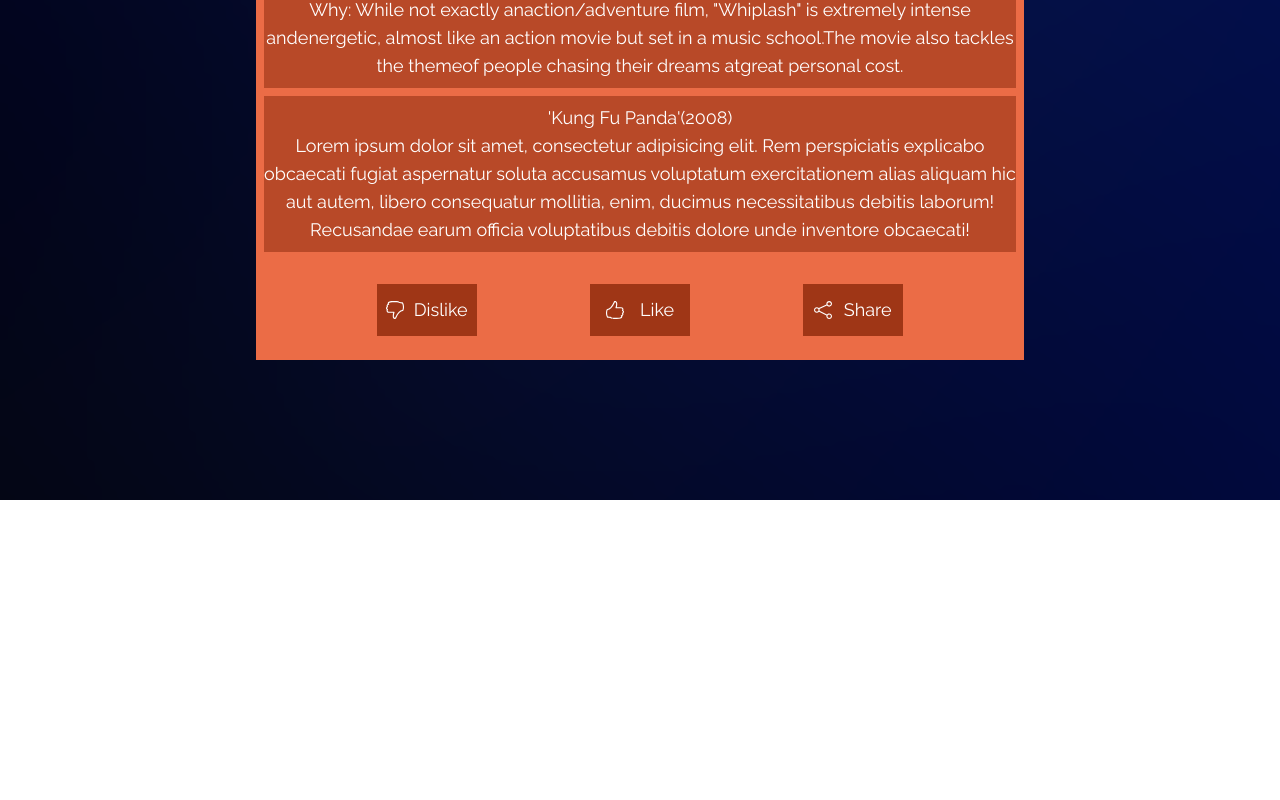
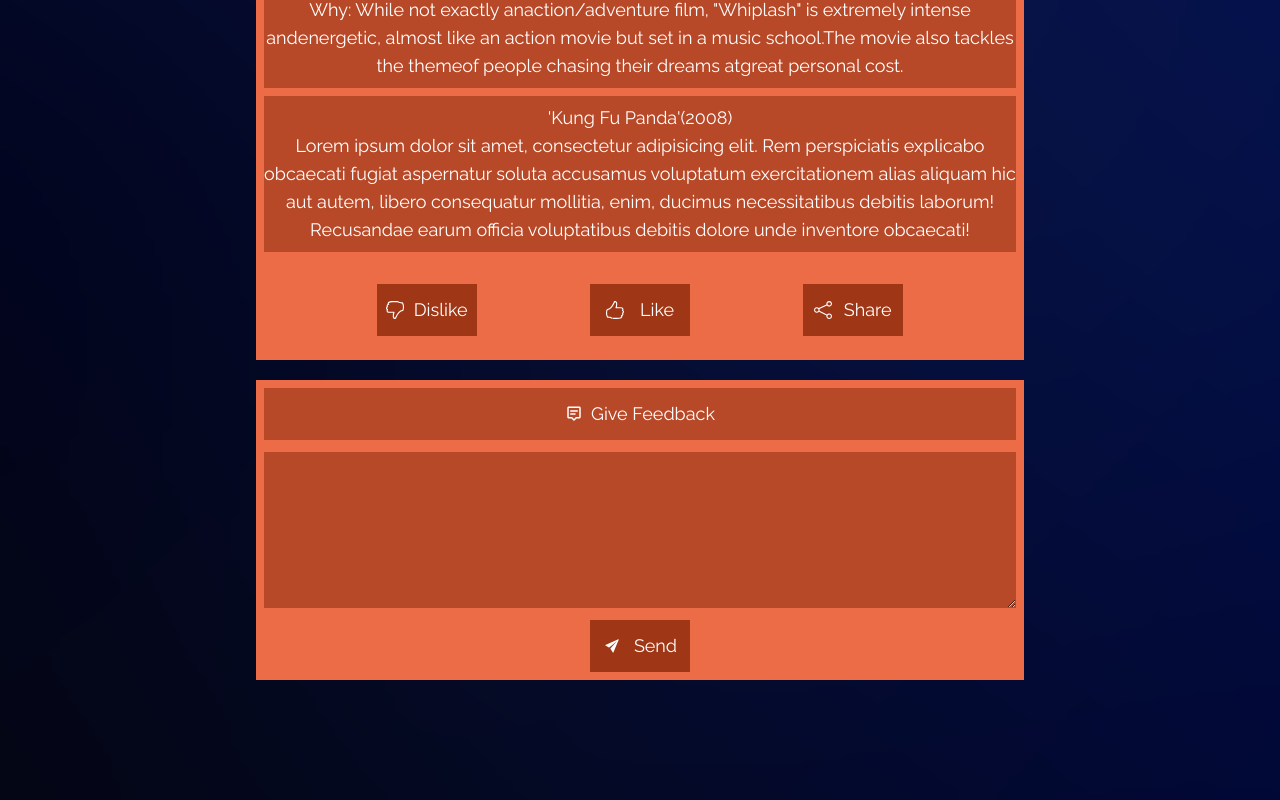
Before and after one commit to GitbySid/know-yourself, a Next.js app: page /ask/1 in a window 1280 px wide. Shown: the part 1204-2004 px from the top of the page. Before the commit the page ends 1704 px from the top, so only its background shows below. Built offline with nearby package versions, Linux system fonts and the light colour scheme.

Commit message:
feat: add feedback button after AI reply

```diff
--- a/app/(ask)/ask/[promptId]/_components/question-form.jsx
+++ b/app/(ask)/ask/[promptId]/_components/question-form.jsx
@@ -5,6 +5,8 @@
 import { SlLike, SlDislike, SlShare } from 'react-icons/sl';
 import { twMerge } from 'tailwind-merge';
 import { ImSpinner10 } from 'react-icons/im';
+import { BiMessageAltDetail } from 'react-icons/bi';
+import { IoIosSend } from 'react-icons/io';
 
 const PROMPT_TO_LIGHT_CLASS_MAP = {
   orange: 'bg-orange-light',
@@ -39,6 +41,7 @@
   const [selectedChoice3, setSelectedChoice3] = useState('');
   const [answer4, setAnswer4] = useState('');
   const [answer5, setAnswer5] = useState('');
+  const [feedback, setFeedback] = useState('');
 
   useEffect(() => {
     const getPromptData = async (label) => {
@@ -58,10 +61,16 @@
   const handleDislike = () => {
     // TODO: Add OnClick
   };
+
   const handleLike = () => {
     // TODO: Add OnClick
   };
+
   const handleShare = () => {
+    // TODO: Add OnClick
+  };
+
+  const handleFeedback = () => {
     // TODO: Add OnClick
   };
 
@@ -290,6 +299,45 @@
           </button>
         </div>
       </div>
+      <div
+        className={twMerge(
+          'flex flex-col items-center text-white text-lg w-full h-full p-2 overflow-auto max-w-3xl',
+          PROMPT_TO_LIGHT_CLASS_MAP[prompt?.backgroundColor]
+        )}
+      >
+        <div
+          className={twMerge(
+            'flex gap-2 justify-center items-center py-3 px-2 hover:bg max w-full',
+            PROMPT_TO_MEDIUM_CLASS_MAP[prompt?.backgroundColor]
+          )}
+        >
+          <BiMessageAltDetail />
+          <p>Give Feedback</p>
+        </div>
+        <textarea
+          name='feedback'
+          id='feedback'
+          cols='30'
+          rows='5'
+          className={twMerge(
+            'w-full text-white outline-none my-3 px-3 py-2 placeholder:text-white',
+            PROMPT_TO_MEDIUM_CLASS_MAP[prompt?.backgroundColor]
+          )}
+          value={feedback}
+          onChange={(e) => setFeedback(e.target.value)}
+        />
+        <button
+          className={twMerge(
+            'flex gap-2 justify-evenly items-center py-3 px-2 w-[100px]',
+            PROMPT_TO_DARK_CLASS_MAP[prompt?.backgroundColor],
+            'peer-checked:h-[200px] peer-checked:overflow-scroll transition-[height] duration-1000 ease-in-out'
+          )}
+          onClick={handleFeedback}
+        >
+          <IoIosSend />
+          <p>Send</p>
+        </button>
+      </div>
     </>
   );
 }
```
